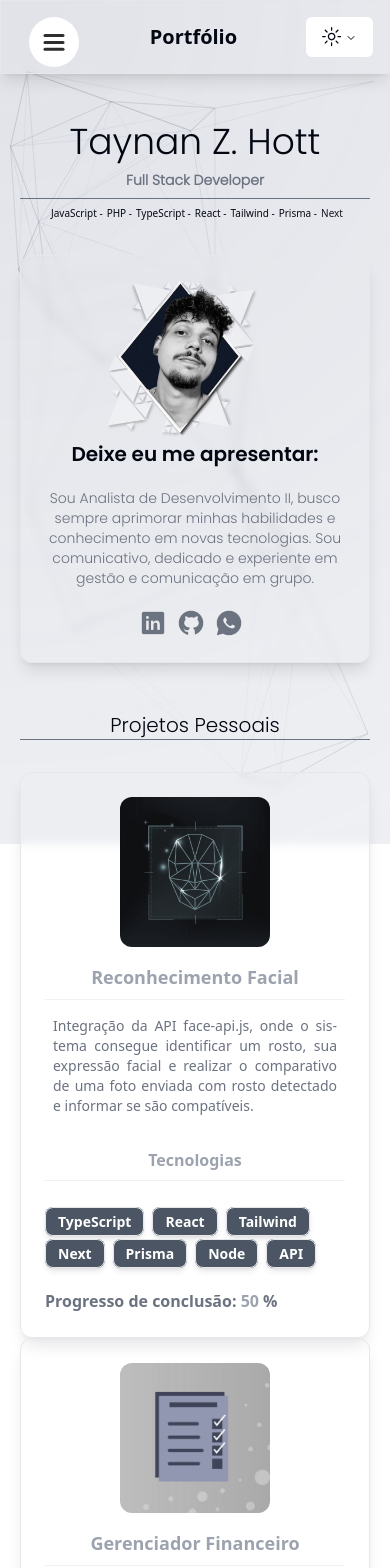
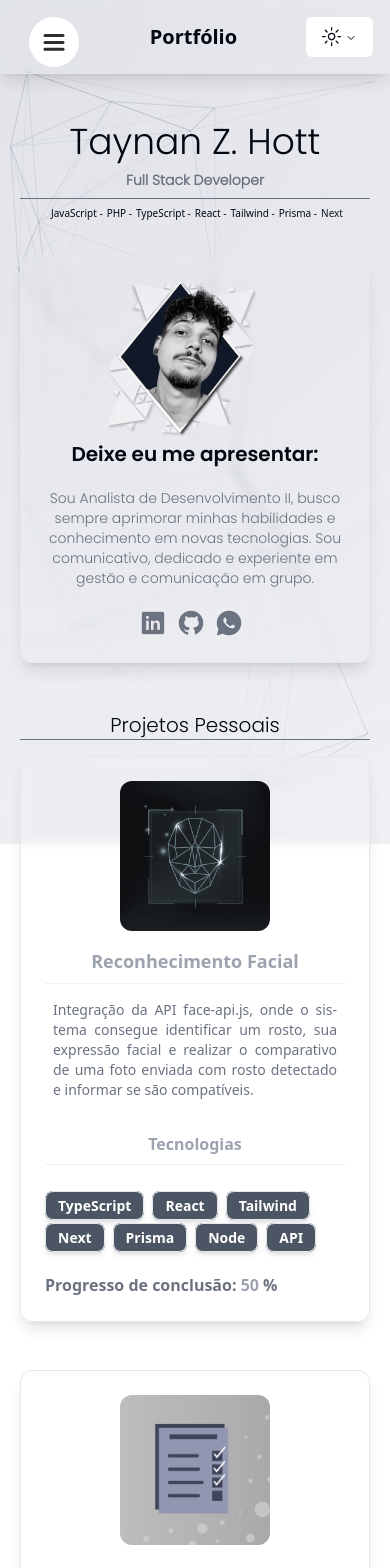
Before and after one commit to taynanhott/portfolio, a Next.js app: page /home in a window 390 px wide. Shown: the top 1568 px of the page. Built offline with nearby package versions, Linux system fonts and the light colour scheme.

Commit message:
fix scale, margin and padding bug`s

```diff
--- a/src/components/Html/Body/Project/project.tsx
+++ b/src/components/Html/Body/Project/project.tsx
@@ -35,7 +35,7 @@ const components: { index: number; title: string; image: string; href: string; p
 function CardProject({ components }) {
     const listCard = components.map((component: any) => {
         return (
-            <div key={component.index} className="p-6 border hover:z-40 rounded-xl lg:hover:scale-105 backdrop-blur-sm lg:hover:backdrop-blur-md shadow-lg lg:hover:backdrop-brightness-125 transition ease-in-out delay-150 hover:-translate-y-1 hover:scale-105 duration-700">
+            <div key={component.index} className="p-6 mb-12 md:mb-0 lg:mb-0 border hover:z-40 rounded-xl lg:hover:scale-105 backdrop-blur-sm lg:hover:backdrop-blur-md shadow-lg lg:hover:backdrop-brightness-125 transition ease-in-out delay-150 hover:-translate-y-1 hover:scale-105 duration-700">
 
                 <a href={component.href}
                     target="_blank"
@@ -90,10 +90,10 @@ function CardProject({ components }) {
 export default function Project() {
     return (
         <div className="max-w-3xl mx-auto">
-            <div className="flex justify-center text-xl font-poppins text-center pointer-events-none border-b border-gray-500 border-current mb-8">
+            <div className="flex justify-center text-xl font-poppins text-center pointer-events-none border-b border-gray-500 border-current mb-4">
                 <h1>Projetos Pessoais</h1>
             </div>
-            <div className="lg:grid grid-cols-2 gap-4">
+            <div className="lg:grid gap-4 grid-cols-2">
                 <CardProject components={components} />
             </div>
         </div>
```
